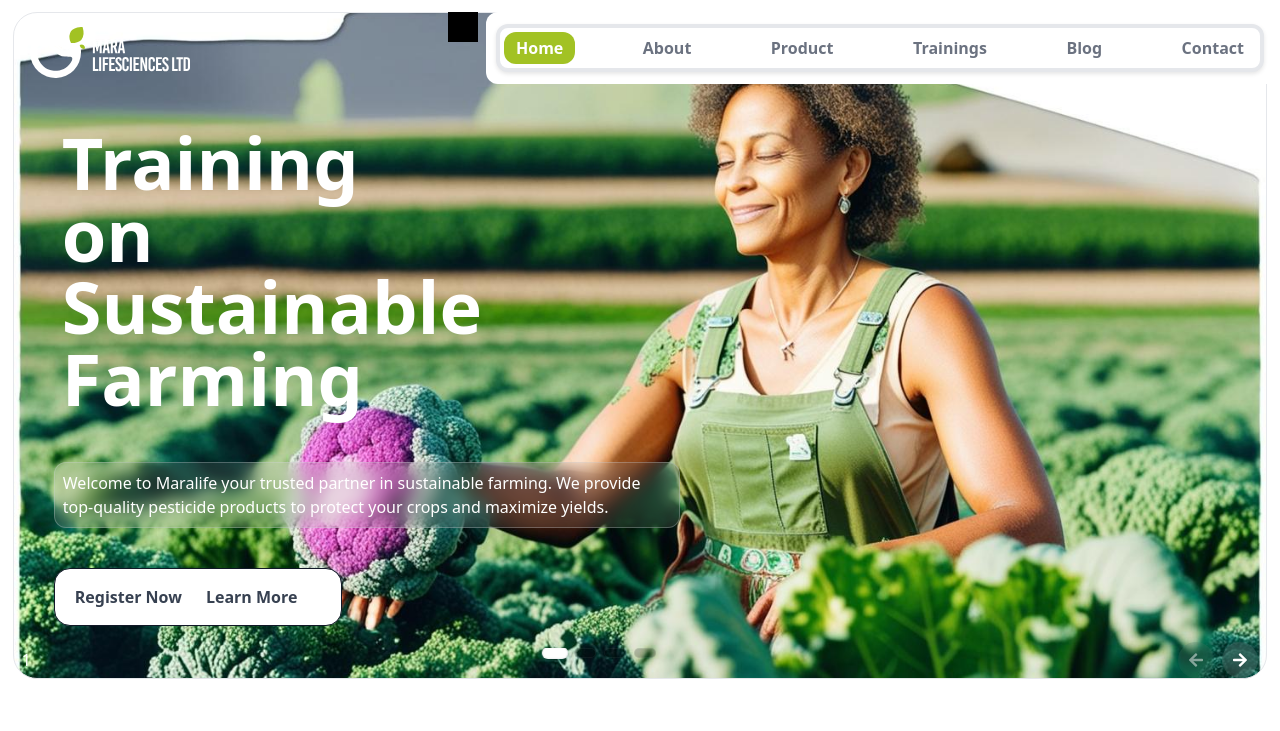
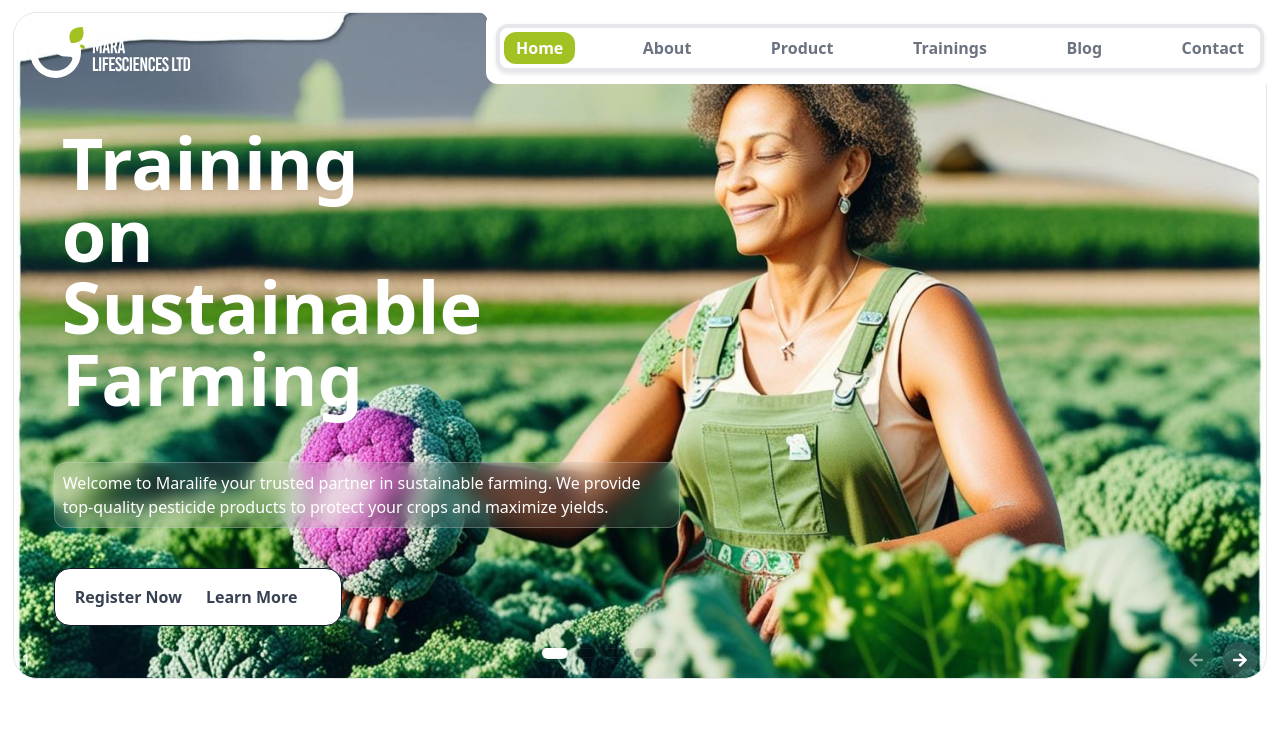
Before and after one commit to tjay1760/mara-life, a React (Vite) app: page / in a window 1280 px wide. Shown: the top 731 px of the page. Built offline with nearby package versions, Linux system fonts and the light colour scheme.

Commit message:
fixed linter errors

```diff
--- a/src/index.css
+++ b/src/index.css
@@ -56,13 +56,27 @@ border:transparent;
     }
 
     .hero-holder::before{
-      background-color: black;
+      background-color: transparent;
       content: "";
       height: 30px;
       width: 30px;
       position: absolute;
       top: 0;
-      left: 35%;
+      left: 35.8%;
+      border-top-right-radius: 10px;
+      box-shadow: 15px -0 0 #fff;
+    }
+
+    .hero-holder::after{
+      background-color: transparent;
+      content: "";
+      height: 30px;
+      width: 30px;
+      position: absolute;
+      top: 0;
+      left: 35.8%;
+      border-top-right-radius: 10px;
+      box-shadow: 15px -0 0 #fff;
     }
 }
 
```
